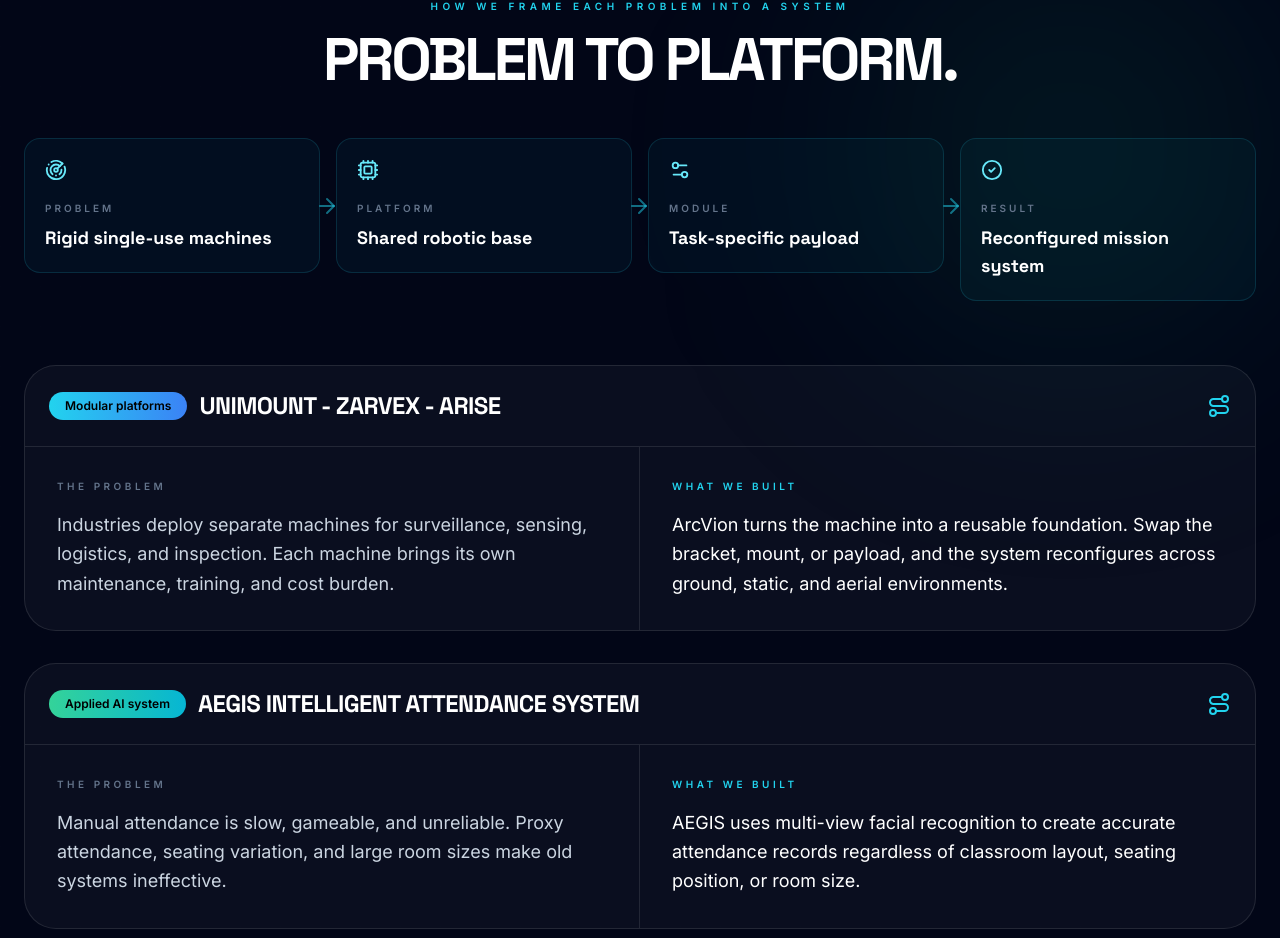
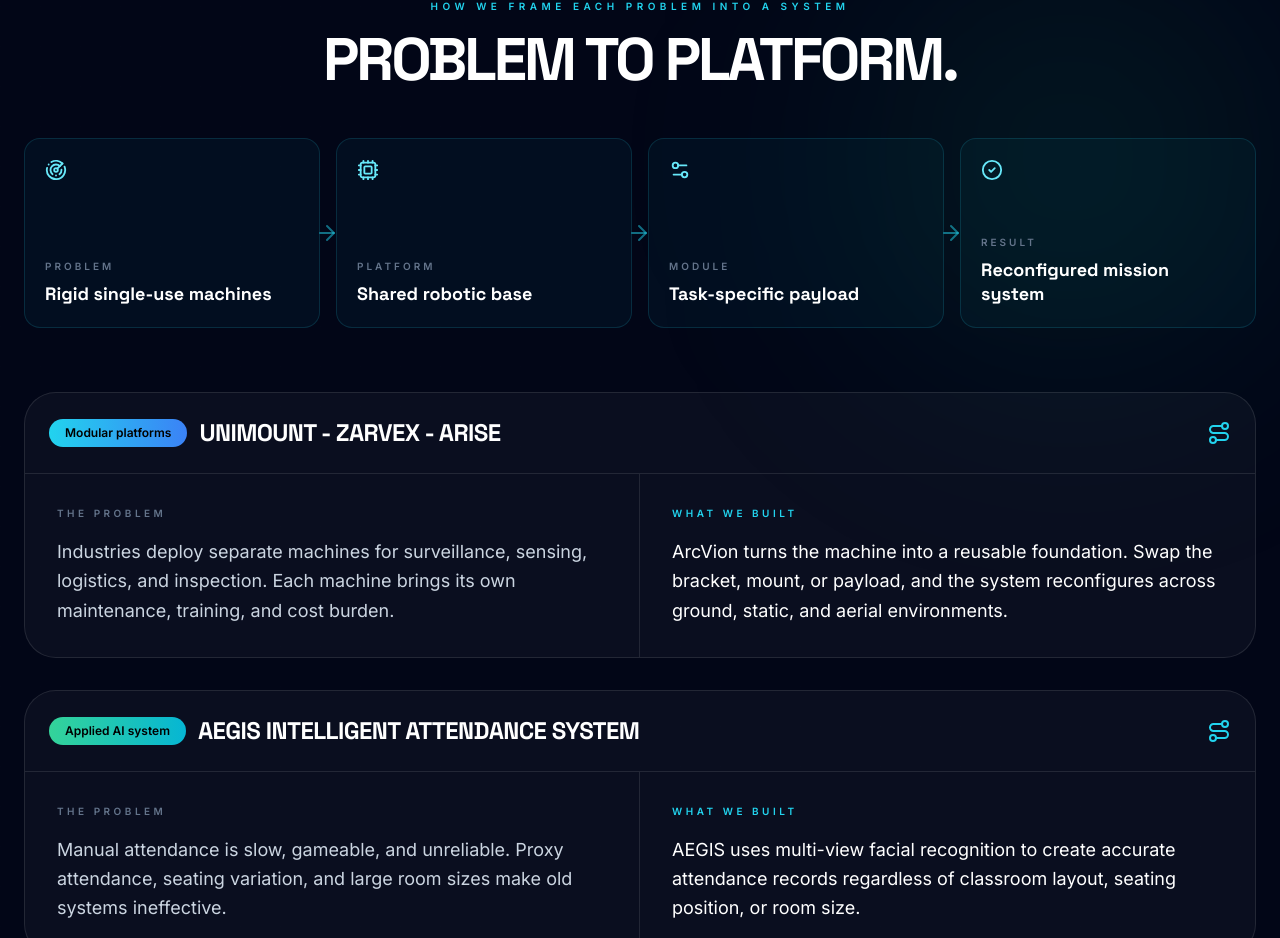
Before and after one commit to Ankushsarma/arcFrontend, a React (Vite) app: page /engineering in a window 1280 px wide. Shown: the part 1634-2572 px from the top of the page. Built offline with nearby package versions, Linux system fonts and the light colour scheme.

Commit message:
Update EngineeringPage.tsx

```diff
--- a/pages/EngineeringPage.tsx
+++ b/pages/EngineeringPage.tsx
@@ -367,19 +367,21 @@
             </div>
           </ScrollReveal>
 
-          <div className="mb-16 grid gap-4 md:grid-cols-4">
+          <div className="mb-16 grid items-stretch gap-4 md:grid-cols-4">
             {pipelineSteps.map((step, i) => {
               const Icon = step.icon;
               return (
                 <ScrollReveal key={step.label} delay={i * 0.06}>
-                  <div className="relative rounded-2xl border border-cyan-400/15 bg-cyan-400/[0.04] p-5">
-                    <Icon className="mb-5 text-cyan-300" size={22} />
-                    <p className="text-[10px] font-bold uppercase tracking-[0.3em] text-slate-500">
-                      {step.label}
-                    </p>
-                    <p className="mt-2 font-heading text-lg font-bold text-white">
-                      {step.value}
-                    </p>
+                  <div className="relative flex h-full min-h-[190px] flex-col rounded-2xl border border-cyan-400/15 bg-cyan-400/[0.04] p-5">
+                    <Icon className="mb-8 text-cyan-300" size={22} />
+                    <div className="mt-auto">
+                      <p className="text-[10px] font-bold uppercase tracking-[0.3em] text-slate-500">
+                        {step.label}
+                      </p>
+                      <p className="mt-2 font-heading text-lg font-bold leading-snug text-white">
+                        {step.value}
+                      </p>
+                    </div>
                     {i < pipelineSteps.length - 1 && (
                       <ArrowRight className="absolute -right-5 top-1/2 hidden -translate-y-1/2 text-cyan-400/50 md:block" />
                     )}
```
